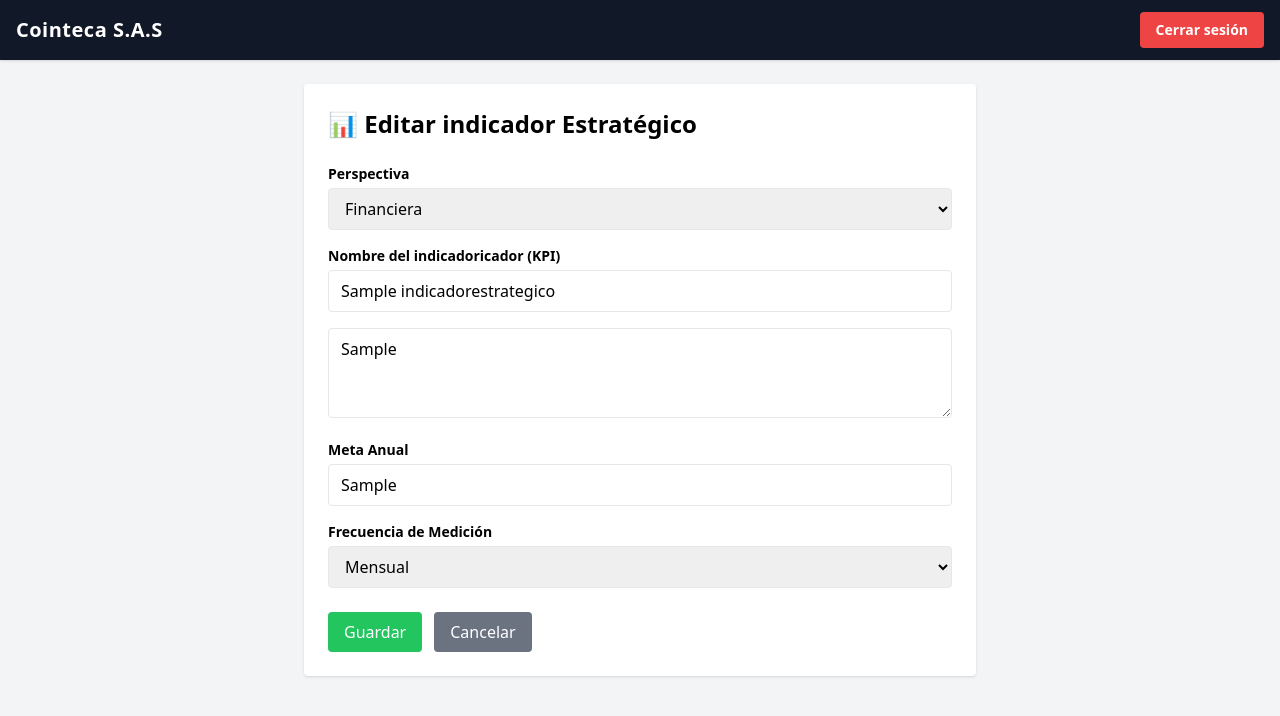
After one commit to kuaza14/cointeca, a Django app: page /indicadores/1/editar/ in a window 1280 px wide. The commit adds this page. Shown: the top 716 px of the page. Run offline with Django 5.2, Linux system fonts and the light colour scheme; a user stored in the database is signed in; tables that the repository leaves empty hold one stand-in row (values such as "Sample post"); some libraries are stand-ins or nearby versions.

Commit message:
se agrego agregar seguimiento en indicadores

```diff
--- a/config/urls.py
+++ b/config/urls.py
@@ -1,6 +1,6 @@
 from django.contrib import admin
 from django.urls import path
-from core.views import inicio, login_view, dashboard, caja_menor, detalle_caja, agregar_movimiento, eliminar_movimiento, editar_movimiento, actas, crear_acta, detalle_acta, editar_acta, eliminar_acta, indicadores, crear_indicador, detalle_indicador, agregar_seguimiento, eliminar_indicador
+from core.views import inicio, login_view, dashboard, caja_menor, detalle_caja, agregar_movimiento, eliminar_movimiento, editar_movimiento, actas, crear_acta, detalle_acta, editar_acta, eliminar_acta, indicadores, crear_indicador, detalle_indicador, agregar_seguimiento, eliminar_indicador, editar_indicador, editar_seguimiento, eliminar_seguimiento
 from django.contrib.auth.decorators import login_required
 
 urlpatterns = [
@@ -23,5 +23,8 @@ urlpatterns = [
     path('indicadores/<int:id>/', detalle_indicador, name='detalle_indicador'),
     path('indicadores/<int:id>/agregar-seguimiento/', agregar_seguimiento, name='agregar_seguimiento'),
     path('indicadores/<int:id>/eliminar/', eliminar_indicador, name='eliminar_indicador'),
-
+    path('indicadores/<int:id>/editar/', editar_indicador, name='editar_indicador'),
+    path('seguimiento/<int:id>/editar/', editar_seguimiento, name='editar_seguimiento'),
+    path('seguimiento/<int:id>/eliminar/', eliminar_seguimiento, name='eliminar_seguimiento'),
+    path('indicadores/<int:id>/seguimiento/', agregar_seguimiento, name='agregar_seguimiento'),
 ]
--- /dev/null
+++ b/core/templates/editar_indicador.html
@@ -0,0 +1,68 @@
+{% extends 'base.html' %}
+
+{% block content %}
+
+<div class="max-w-2xl mx-auto bg-white p-6 rounded shadow">
+
+    <h1 class="text-2xl font-bold mb-6">📊 Editar indicador Estratégico</h1>
+
+    <form method="POST" class="space-y-4">
+        {% csrf_token %}
+
+        <div>
+            <label class="block text-sm font-semibold mb-1">Perspectiva</label>
+            <select name="perspectiva" class="w-full border rounded px-3 py-2">
+                <option value="financiera" {% if indicador.perspectiva == 'financiera' %}selected{% endif %}>Financiera</option>
+                <option value="comercial" {% if indicador.perspectiva == 'comercial' %}selected{% endif %}>Comercial</option>
+                <option value="operativa" {% if indicador.perspectiva == 'operativa' %}selected{% endif %}>Operativa</option>
+                <option value="cliente" {% if indicador.perspectiva == 'cliente' %}selected{% endif %}>Cliente</option>
+                <option value="aprendizaje" {% if indicador.perspectiva == 'aprendizaje' %}selected{% endif %}>Aprendizaje</option>
+            </select>
+            </select>
+        </div>
+
+        <div>
+            <label class="block text-sm font-semibold mb-1">Nombre del indicadoricador (KPI)</label>
+            <input type="text" name="nombre" required
+                value="{{ indicador.nombre }}"
+                class="w-full border rounded px-3 py-2">
+        </div>
+
+        <div>
+            <textarea name="definicion" required rows="3"
+                class="w-full border rounded px-3 py-2">{{ indicador.definicion }}</textarea>
+        </div>
+
+        <div>
+            <label class="block text-sm font-semibold mb-1">Meta Anual</label>
+            <input type="text" name="meta_anual" required
+                value="{{ indicador.meta_anual }}"
+                class="w-full border rounded px-3 py-2">
+        </div>
+
+        <div>
+            <label class="block text-sm font-semibold mb-1">Frecuencia de Medición</label>
+            <select name="frecuencia" class="w-full border rounded px-3 py-2">
+                <option value="mensual" {% if indicador.frecuencia == 'mensual' %}selected{% endif %}>Mensual</option>
+                <option value="trimestral" {% if indicador.frecuencia == 'trimestral' %}selected{% endif %}>Trimestral</option>
+                <option value="semestral" {% if indicador.frecuencia == 'semestral' %}selected{% endif %}>Semestral</option>
+                <option value="anual" {% if indicador.frecuencia == 'anual' %}selected{% endif %}>Anual</option>
+                <option value="por_proyecto" {% if indicador.frecuencia == 'por_proyecto' %}selected{% endif %}>Por Proyecto</option>
+            </select>
+        </div>
+
+        <div class="flex gap-3 pt-2">
+            <button type="submit"
+                class="bg-green-500 text-white px-4 py-2 rounded hover:bg-green-600">
+                Guardar
+            </button>
+            <a href="/indicadores/"
+                class="bg-gray-500 text-white px-4 py-2 rounded hover:bg-gray-600">
+                Cancelar
+            </a>
+        </div>
+
+    </form>
+</div>
+
+{% endblock %}
--- a/core/views.py
+++ b/core/views.py
@@ -202,3 +202,38 @@ def eliminar_indicador(request, id):
     indicador = get_object_or_404(IndicadorEstrategico, id=id)
     indicador.delete()
     return redirect('/indicadores/')
+
+@login_required
+def editar_indicador(request, id):
+    indicador = get_object_or_404(IndicadorEstrategico, id=id)
+
+    if request.method == 'POST':
+        indicador.perspectiva = request.POST['perspectiva']
+        indicador.nombre = request.POST['nombre']
+        indicador.definicion = request.POST['definicion']
+        indicador.meta_anual = request.POST['meta_anual']
+        indicador.frecuencia = request.POST['frecuencia']
+        indicador.save()
+        return redirect(f'/indicadores/{id}/')
+
+    return render(request, 'editar_indicador.html', {'indicador': indicador})
+
+@login_required
+def eliminar_seguimiento(request, id):
+    seguimiento = get_object_or_404(SeguimientoIndicador, id=id)
+    indicador_id = seguimiento.indicador.id
+    seguimiento.delete()
+    return redirect(f'/indicadores/{indicador_id}/')
+
+@login_required
+def editar_seguimiento(request, id):
+    seguimiento = get_object_or_404(SeguimientoIndicador, id=id)
+
+    if request.method == 'POST':
+        seguimiento.fecha = request.POST['fecha']
+        seguimiento.valor_obtenido = request.POST['valor_obtenido']
+        seguimiento.observaciones = request.POST.get('observaciones', '')
+        seguimiento.save()
+        return redirect(f'/indicadores/{seguimiento.indicador.id}/')
+
+    return render(request, 'editar_seguimiento.html', {'seguimiento': seguimiento})
```
Also changed, not shown: core/templates/agregar_seguimiento.html (added, +47 -0 lines), core/templates/indicadores.html (+6 -1 lines).
